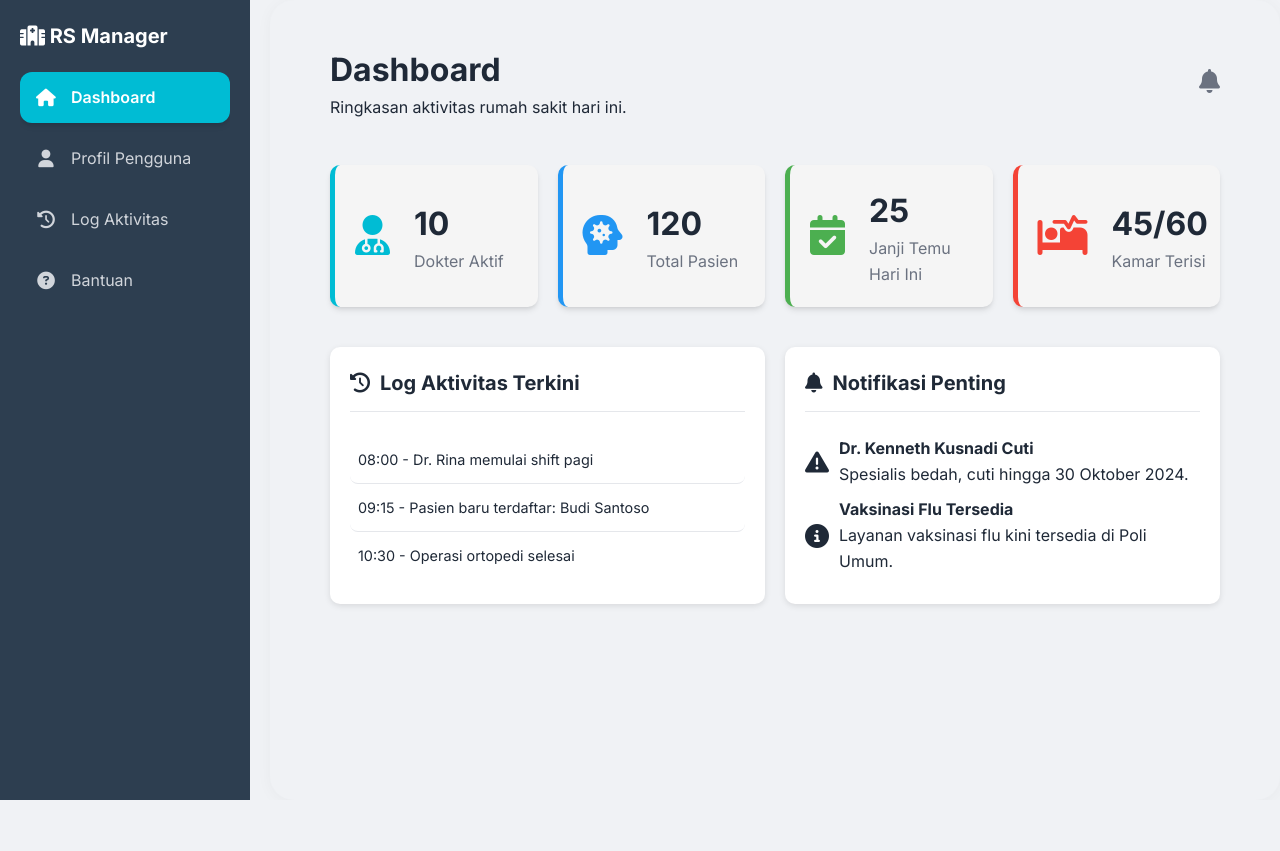
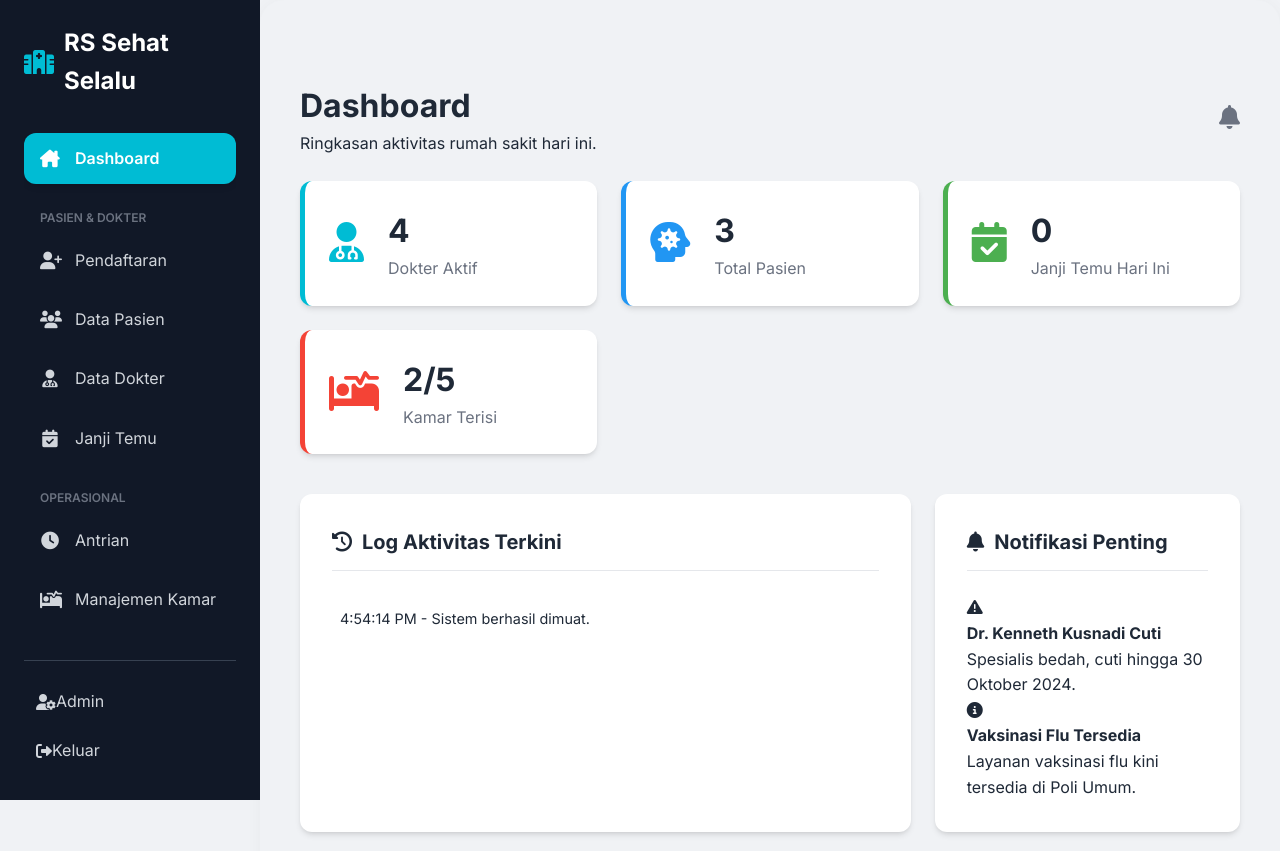
Before and after one commit to jeffwiyan/UtsFrontKel7, a plain HTML site: page dashboard.html in a window 1280 px wide. Before the commit the page ends 800 px from the top, so only its background shows below. Drawn offline with nearby package versions, Linux system fonts and the light colour scheme; sample sign-in values are in the browser's storage.

Commit message:
Update dashboard.html

```diff
--- a/dashboard.html
+++ b/dashboard.html
@@ -14,20 +14,9 @@
 </head>
 
 <body>
-    <!-- SIDEBAR -->
-    <nav class="sidebar">
-        <div class="sidebar-header">
-            <h2><i class="fa-solid fa-hospital"></i> RS Manager</h2>
-        </div>
-        <ul class="sidebar-menu">
-            <li><a href="#" data-page="dashboard" class="active"><i class="fa-solid fa-house"></i> Dashboard</a></li>
-            <li><a href="#" data-page="profil"><i class="fa-solid fa-user"></i> Profil Pengguna</a></li>
-            <li><a href="#" data-page="log"><i class="fa-solid fa-clock-rotate-left"></i> Log Aktivitas</a></li>
-            <li><a href="#" data-page="bantuan"><i class="fa-solid fa-circle-question"></i> Bantuan</a></li>
-        </ul>
-    </nav>
 
-    <!-- KONTEN UTAMA -->
+    <nav class="sidebar"></nav>
+
     <main class="main-content">
         <!-- HEADER -->
         <header class="main-header">
@@ -37,6 +26,7 @@
             </div>
 
             <div class="header-actions">
+                <!-- Notifikasi -->
                 <div class="notification-wrapper">
                     <button id="notification-bell" class="icon-btn">
                         <i class="fa-solid fa-bell"></i>
@@ -50,16 +40,15 @@
             </div>
         </header>
 
-        <!-- NOTIFICATION BANNER -->
         <div id="notification-banner" class="hidden"></div>
 
-        <!-- DASHBOARD PAGE -->
+        <!-- ISI DASHBOARD -->
         <section id="dashboard" class="page active">
             <div class="stats-grid">
                 <div class="stat-card doctors">
                     <div class="icon"><i class="fa-solid fa-user-doctor"></i></div>
                     <div class="info">
-                        <h3 id="stat-doctors">10</h3>
+                        <h3 id="stat-doctors">0</h3>
                         <p>Dokter Aktif</p>
                     </div>
                 </div>
@@ -67,7 +56,7 @@
                 <div class="stat-card patients">
                     <div class="icon"><i class="fa-solid fa-head-side-virus"></i></div>
                     <div class="info">
-                        <h3 id="stat-patients">120</h3>
+                        <h3 id="stat-patients">0</h3>
                         <p>Total Pasien</p>
                     </div>
                 </div>
@@ -75,7 +64,7 @@
                 <div class="stat-card appointments">
                     <div class="icon"><i class="fa-solid fa-calendar-check"></i></div>
                     <div class="info">
-                        <h3 id="stat-appointments">25</h3>
+                        <h3 id="stat-appointments">0</h3>
                         <p>Janji Temu Hari Ini</p>
                     </div>
                 </div>
@@ -83,20 +72,17 @@
                 <div class="stat-card rooms">
                     <div class="icon"><i class="fa-solid fa-bed-pulse"></i></div>
                     <div class="info">
-                        <h3 id="stat-rooms">45/60</h3>
+                        <h3 id="stat-rooms">0/0</h3>
                         <p>Kamar Terisi</p>
                     </div>
                 </div>
             </div>
 
+            <!-- Bagian Aktivitas dan Notifikasi -->
             <div class="dashboard-grid">
                 <div class="card">
                     <h2><i class="fa-solid fa-clock-rotate-left"></i> Log Aktivitas Terkini</h2>
-                    <ul id="recent-activity-log" class="activity-list">
-                        <li>08:00 - Dr. Rina memulai shift pagi</li>
-                        <li>09:15 - Pasien baru terdaftar: Budi Santoso</li>
-                        <li>10:30 - Operasi ortopedi selesai</li>
-                    </ul>
+                    <ul id="recent-activity-log" class="activity-list"></ul>
                 </div>
 
                 <div class="card notifications">
@@ -120,77 +106,29 @@
                 </div>
             </div>
         </section>
-
-        <!-- PROFIL PAGE -->
-        <section id="profil" class="page hidden">
-            <h2>Profil Pengguna</h2>
-            <p>Nama: Admin RS</p>
-            <p>Email: admin@rscontoh.com</p>
-            <p>Jabatan: Kepala Administrasi</p>
-        </section>
-
-        <!-- LOG PAGE -->
-        <section id="log" class="page hidden">
-            <h2>Log Aktivitas</h2>
-            <ul>
-                <li>08:00 - Sistem login oleh admin</li>
-                <li>08:15 - Data pasien diperbarui</li>
-                <li>09:00 - Jadwal dokter disinkronisasi</li>
-            </ul>
-        </section>
-
-        <!-- BANTUAN PAGE -->
-        <section id="bantuan" class="page hidden">
-            <h2>Pusat Bantuan</h2>
-            <p>Jika mengalami kendala, hubungi tim IT di ext. 1234.</p>
-        </section>
     </main>
 
     <!-- SCRIPT -->
     <script src="https://code.jquery.com/jquery-3.6.1.min.js"></script>
+    <script src="https://cdn.jsdelivr.net/npm/chart.js"></script>
+    <script src="js/init-data.js"></script>
+    <script src="js/common.js"></script>
+    <script src="js/dashboard.js"></script>
 
+    <!-- Muat sidebar otomatis -->
     <script>
         $(document).ready(function() {
-            // Navigasi antar halaman tanpa reload
-            $(".sidebar-menu a").click(function(e) {
-                e.preventDefault();
-
-                // Ambil ID halaman dari data-page
-                const targetPage = $(this).data("page");
-
-                // Ubah tampilan active di sidebar
-                $(".sidebar-menu a").removeClass("active");
-                $(this).addClass("active");
-
-                // Tampilkan halaman sesuai klik
-                $(".page").addClass("hidden").removeClass("active");
-                $("#" + targetPage).removeClass("hidden").addClass("active");
-
-                // Update judul header
-                const pageTitle = $(this).text();
-                $("#page-title").text(pageTitle);
-                $("#page-subtitle").text("Halaman " + pageTitle + " rumah sakit.");
+            // Load sidebar dari file _sidebar.html
+            $(".sidebar").load("_sidebar.html", function() {
+                // Tandai halaman aktif di sidebar
+                const currentPage = location.pathname.split("/").pop();
+                $('.sidebar-menu a').each(function() {
+                    if ($(this).attr('href') === currentPage) {
+                        $(this).addClass('active');
+                    }
+                });
             });
         });
     </script>
-
-    <style>
-        /* agar halaman lain tersembunyi */
-        .hidden { display: none; }
-        .sidebar { width: 250px; background: #2d3e50; color: white; position: fixed; top: 0; bottom: 0; left: 0; padding: 20px; }
-        .sidebar h2 { font-size: 20px; margin-bottom: 20px; }
-        .sidebar-menu { list-style: none; padding: 0; }
-        .sidebar-menu li { margin-bottom: 10px; }
-        .sidebar-menu a { color: #ccc; text-decoration: none; display: block; padding: 10px; border-radius: 8px; }
-        .sidebar-menu a.active, .sidebar-menu a:hover { background: #1a73e8; color: #fff; }
-        .main-content { margin-left: 270px; padding: 20px; }
-        .main-header { display: flex; justify-content: space-between; align-items: center; margin-bottom: 20px; }
-        .stat-card { background: #f5f5f5; padding: 20px; border-radius: 10px; }
-        .stats-grid { display: grid; grid-template-columns: repeat(auto-fit, minmax(200px, 1fr)); gap: 20px; }
-        .dashboard-grid { display: grid; grid-template-columns: 1fr 1fr; gap: 20px; margin-top: 20px; }
-        .card { background: #fff; padding: 20px; border-radius: 10px; box-shadow: 0 2px 6px rgba(0,0,0,0.1); }
-        .notification-item { display: flex; align-items: center; margin-bottom: 10px; }
-        .notification-item i { font-size: 24px; margin-right: 10px; }
-    </style>
 </body>
 </html>
```
